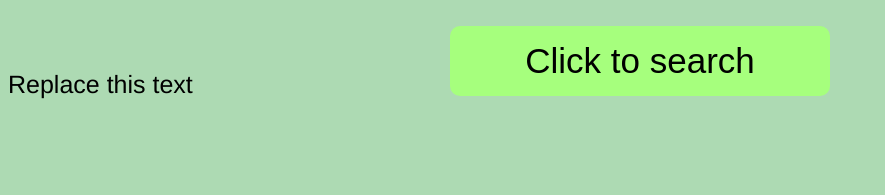
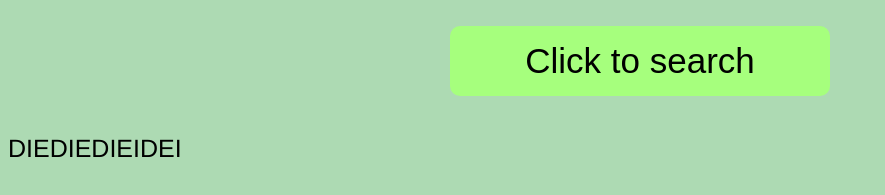
Before and after one commit to chinmaydr/acedemic-organizer, a plain HTML site: page Templates/learn.html in a window 1280 px wide. Shown: the part 179-374 px from the top of the page, without its empty margins (0-885 px from the left). Drawn offline with Linux system fonts and the light colour scheme.

Commit message:
pushhhhhh

```diff
--- a/Templates/learn.html
+++ b/Templates/learn.html
@@ -26,7 +26,7 @@
     </div>
 
     <div class="wikiResult">
-      <p id="demo">Replace this text</p>
+      <p id="demo">DIEDIEDIEIDEI</p>
     </div>
 
     <script src="../js/fetchWiki.js">
--- a/css/learnStyle.css
+++ b/css/learnStyle.css
@@ -121,6 +121,6 @@ h1.text {
 
   .wikiResult {
     position: fixed;
-    top: 28%;
+    top: 36%;
     text-align: center;
   }
--- a/js/fetchWiki.js
+++ b/js/fetchWiki.js
@@ -63,4 +63,6 @@ function paste() {
   fetch(url)
     .then((x) => x.text())
     .then((y) => (document.getElementById("demo").innerHTML = y))
+    .catch((z) => (document.getElementById("demo").innerHTML = "everything is broken"));
+
 }
```
